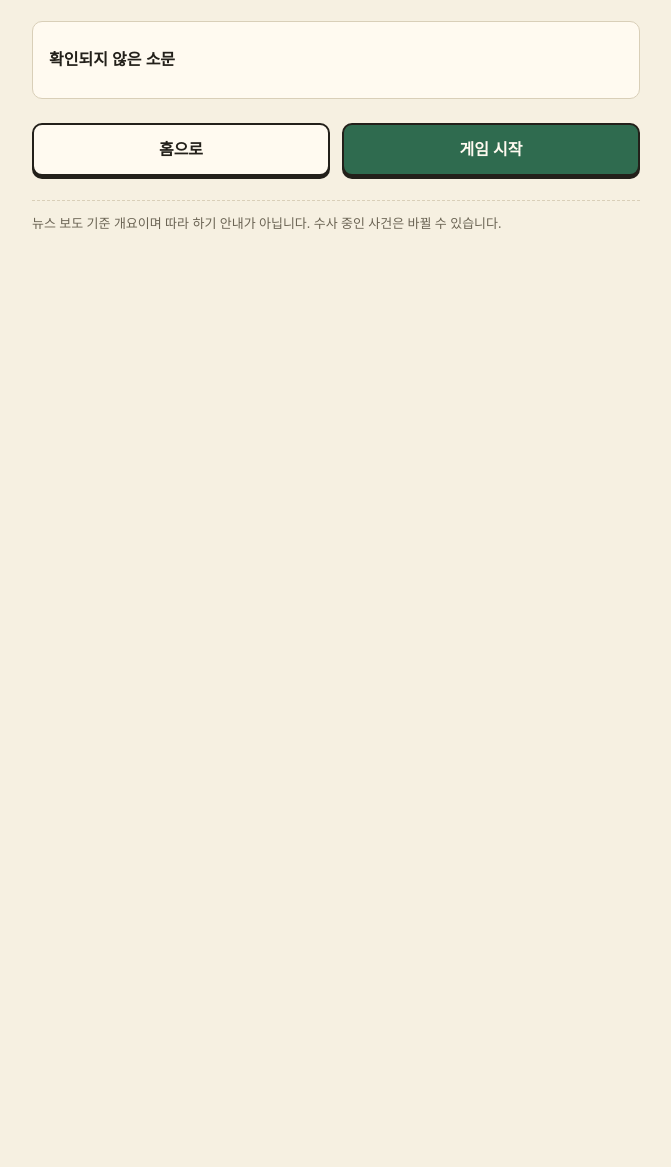
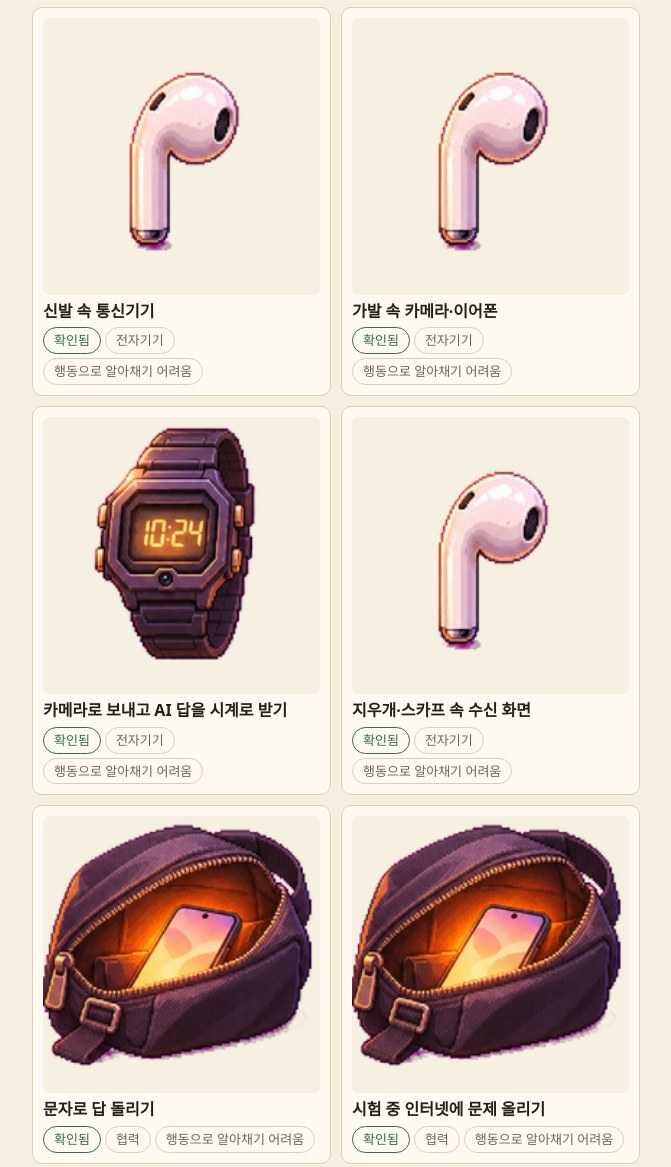
Before and after one commit to Kim-Taesu/game-catchcheating, a website with bundled scripts: page public/dex.html in a window 1280 px wide. Shown: the part 3568-4735 px from the top of the page, without its empty margins (304-975 px from the left). Before the commit the page ends 3842 px from the top, so only its background shows below. Built offline with nearby package versions, Linux system fonts and the light colour scheme.

Commit message:
content: 9 more dex cases, KR and overseas, plus a "leak" group
Shoe and wig devices (IN 2021, ES 2023), camera -> AI -> smartwatch (KR 2026),
receivers in erasers and scarves (CN 2016), SMS answer relay (2005 수능),
posting questions online mid-exam (JP 2011/2022), passing notes over the wall
(IN 2015), restroom relay (TOEIC 2023), and insider leaks (new group). proxy-id
gains US 2011 and CN 2014 origins. All confirmed by news reports, dex-only,
sources checked 200; research doc section I records facts and sources.

Co-Authored-By: Claude Opus 5.5 <noreply@anthropic.com>

```diff
--- a/public/data/cases.json
+++ b/public/data/cases.json
@@ -417,15 +417,183 @@
     "group": "proxy",
     "origins": [
       { "country": "KR", "year": 2026, "label": "TOPIK 대리시험 조직" },
-      { "country": "KR", "year": 2014, "label": "TOPIK 대리시험" }
+      { "country": "KR", "year": 2014, "label": "TOPIK 대리시험" },
+      { "country": "US", "year": 2011, "label": "롱아일랜드 SAT·ACT 대리시험", "sourceUrl": "https://cbsnews.com/newyork/news/prosecutors-to-arrest-at-least-35-students-in-sat-act-cheating-scandal" },
+      { "country": "CN", "year": 2014, "label": "가오카오 지문 필름 대리시험", "sourceUrl": "https://www.inverse.com/article/45738-spy-tech-gaokao-cheaters-fake-fingerprints" }
     ],
     "summary": "의뢰자 인적사항에 닮은 대리 응시자의 사진을 합성한 신분증으로 대신 시험을 봤다. 2026년 113명이 입건됐다.",
     "cue": "신분증 사진과 얼굴을 맨눈으로 대조하는 허점을 노렸다. 2014년에는 응시자가 신분증 번호를 잘못 적어 들켰다.",
-    "detect": "경찰은 생체인식 본인 확인과 금속탐지기 도입을 요청했다.",
+    "detect": "경찰은 생체인식 본인 확인을 요청했다. 미국 SAT는 점수가 갑자기 크게 오르면 표시해 취소했고, 중국은 지문 필름을 막으려 손가락 정맥 인식을 들였다.",
     "status": "confirmed",
     "sources": [
       { "title": "뉴시스: TOPIK 대리시험 조직 113명 입건", "url": "https://www.newsis.com/view/NISX20260721_0003716808" },
-      { "title": "경향신문: TOPIK 대리시험 적발 (2014)", "url": "https://www.khan.co.kr/article/201403111659421" }
+      { "title": "경향신문: TOPIK 대리시험 적발 (2014)", "url": "https://www.khan.co.kr/article/201403111659421" },
+      { "title": "CBS New York: 롱아일랜드 SAT·ACT 대리시험 수사 (2011)", "url": "https://cbsnews.com/newyork/news/prosecutors-to-arrest-at-least-35-students-in-sat-act-cheating-scandal" },
+      { "title": "Inverse: 가오카오 대리시험 지문 필름과 대응 (2018)", "url": "https://www.inverse.com/article/45738-spy-tech-gaokao-cheaters-fake-fingerprints" }
+    ],
+    "playable": false,
+    "visibility": "low"
+  },
+  {
+    "id": "shoe-device",
+    "name": "신발 속 통신기기",
+    "group": "device",
+    "origins": [
+      { "country": "IN", "year": 2021, "label": "라자스탄 교사자격시험(REET)", "sourceUrl": "https://www.freepressjournal.in/india/reet-2021-5-held-for-cheating-via-bluetooth-chappals-worth-rs-6-lakhs-in-rajasthans-ajmer-see-pics" }
+    ],
+    "summary": "슬리퍼 밑창에 휴대폰·블루투스 장치를 숨기고, 귀 속 초소형 이어폰으로 밖에서 불러 주는 답을 들었다. 한 조직이 이런 슬리퍼 25켤레를 만들었다.",
+    "cue": "시험장 감독관이 수상한 행동을 보고 귀 속 이어폰을 찾아냈고, 응시자가 신발 속 장치를 털어놨다. 다른 지역에서도 같은 슬리퍼가 나왔다.",
+    "detect": "주 정부는 시험 당일 여러 지역의 인터넷과 모바일 서비스를 12시간 끊었다.",
+    "status": "confirmed",
+    "sources": [
+      { "title": "Free Press Journal: REET 블루투스 슬리퍼 부정행위 (2021)", "url": "https://www.freepressjournal.in/india/reet-2021-5-held-for-cheating-via-bluetooth-chappals-worth-rs-6-lakhs-in-rajasthans-ajmer-see-pics" },
+      { "title": "Sentinel Assam: 블루투스 슬리퍼로 부정행위 5명 체포 (2021)", "url": "https://www.sentinelassam.com/more-news/national-news/five-held-in-rajasthan-for-cheating-in-exam-with-bluetooth-chappals-556611" }
+    ],
+    "playable": false,
+    "visibility": "low"
+  },
+  {
+    "id": "wig-device",
+    "name": "가발 속 카메라·이어폰",
+    "group": "device",
+    "origins": [
+      { "country": "ES", "year": 2023, "label": "과달라하라 운전면허 필기", "sourceUrl": "https://m.murciatoday.com/toupee-trick-fraudsters-think-up-ingenious-way-to-pass-spanish-theory-test_2143938-a.html" }
+    ],
+    "summary": "귀를 덮는 가발 속에 초소형 카메라나 마이크를 숨기고, 밖의 공범이 문제를 보고 답을 불러 줬다.",
+    "cue": "스페인어를 거의 못 하는데 다른 응시자보다 훨씬 일찍 끝냈고, 가발이 한눈에 티가 났다.",
+    "detect": "형사처벌은 피했지만 6개월간 필기시험 재응시가 금지됐다.",
+    "status": "confirmed",
+    "sources": [
+      { "title": "Murcia Today: 가발 속 장비로 운전면허 필기 부정행위 (2023)", "url": "https://m.murciatoday.com/toupee-trick-fraudsters-think-up-ingenious-way-to-pass-spanish-theory-test_2143938-a.html" }
+    ],
+    "playable": false,
+    "visibility": "low"
+  },
+  {
+    "id": "camera-ai-watch",
+    "name": "카메라로 보내고 AI 답을 시계로 받기",
+    "group": "device",
+    "origins": [
+      { "country": "KR", "year": 2026, "label": "대학 중간고사" }
+    ],
+    "summary": "가슴께에 숨긴 카메라로 문제를 친구에게 보내고, 친구가 AI로 푼 답을 스마트워치로 받았다.",
+    "cue": "만점을 받자 교수가 같은 문제를 감독 아래 다시 풀게 했고, 제대로 풀지 못하다 자백했다.",
+    "detect": "시험 0점과 과목 F. 학과는 기말고사부터 카메라·시계 반입을 막고 안경도 검사하기로 했다.",
+    "status": "confirmed",
+    "sources": [
+      { "title": "Korea JoongAng Daily: AI cheating tests Korean universities (2026)", "url": "https://www.koreajoongangdaily.com/korea/ai-cheating-tests-korean-universities-as-school-struggle-to-keep-up/12931532" }
+    ],
+    "playable": false,
+    "visibility": "low"
+  },
+  {
+    "id": "eraser-receiver",
+    "name": "지우개·스카프 속 수신 화면",
+    "group": "device",
+    "origins": [
+      { "country": "CN", "year": 2016, "label": "베이징 대학원 입학시험", "sourceUrl": "https://mothership.sg/2018/08/beijing-entrance-exam-jailed-cheating-screens-erasers-scarves" }
+    ],
+    "summary": "작은 액정이 달린 수신기를 지우개와 실크 스카프에 숨기고, 초소형 이어폰도 함께 써서 밖에서 보낸 답을 받았다. 6명이 징역형을 받았다.",
+    "cue": "경찰은 시험 당일 33명의 부정행위를 도운 6명을 체포했다.",
+    "detect": "중국은 무선 신호를 잡는 드론·차량, 얼굴 인식, 금속탐지기를 쓴다. 2025년엔 AI 앱들이 시험 시간 동안 사진 풀이 기능을 멈췄다.",
+    "status": "confirmed",
+    "sources": [
+      { "title": "Mothership: 지우개·스카프 속 화면으로 부정행위, 6명 징역형 (2018)", "url": "https://mothership.sg/2018/08/beijing-entrance-exam-jailed-cheating-screens-erasers-scarves" },
+      { "title": "CBS News: China uses drones to catch exam cheaters", "url": "https://www.cbsnews.com/news/china-drones-catch-students-cheating-gaokao-college-entrance-exam" },
+      { "title": "Fortune: Alibaba, Tencent freeze AI tools during gaokao (2025)", "url": "https://fortune.com/asia/2025/06/09/alibaba-tencent-freeze-ai-tools-gaokao-china-exam/" }
+    ],
+    "playable": false,
+    "visibility": "low"
+  },
+  {
+    "id": "sms-relay",
+    "name": "문자로 답 돌리기",
+    "group": "collab",
+    "origins": [
+      { "country": "KR", "year": 2004, "label": "2005학년도 수능" }
+    ],
+    "summary": "잘하는 응시자가 숨긴 휴대폰으로 답을 보내면, 밖의 도우미가 다른 응시자들에게 다시 보냈다. 전국에서 374명이 입건됐다.",
+    "cue": "광주에서 먼저 드러났고, 경찰이 수능 당일 오간 숫자 문자를 통신사에서 받아 추려 내며 수사가 전국으로 넓어졌다.",
+    "detect": "226명이 시험 무효 처분을 받았다. 시험장에 휴대폰을 들이지 못하게 막는 것이 기본이 됐다.",
+    "status": "confirmed",
+    "sources": [
+      { "title": "한국교육신문: 수능 부정 수사 마무리 374명 입건 (2004)", "url": "https://hangyo.com/mobile/article.html?no=9804" },
+      { "title": "주간경향: 수능 부정 수사 (2004)", "url": "https://weekly.khan.co.kr/article/8735" }
+    ],
+    "playable": false,
+    "visibility": "low"
+  },
+  {
+    "id": "online-ask",
+    "name": "시험 중 인터넷에 문제 올리기",
+    "group": "collab",
+    "origins": [
+      { "country": "JP", "year": 2011, "label": "교토대 입시", "sourceUrl": "https://phys.org/news/2011-03-japan-police-yahoo-exam-probe.amp" },
+      { "country": "JP", "year": 2022, "label": "대학입학공통테스트", "sourceUrl": "https://www.daily.co.jp/gossip/2022/01/28/0015016800.shtml" }
+    ],
+    "summary": "숨긴 휴대폰으로 문제를 질문 사이트나 온라인 과외 서비스에 보내 풀이를 받았다. 2022년엔 소매에 숨긴 폰으로 문제를 찍었다.",
+    "cue": "2011년엔 시험 중에 문제가 올라오고 답이 달려 드러났고, 경찰이 사이트 접속 기록으로 추적했다. 2022년엔 풀이를 부탁받은 대학생이 시험 문제임을 알아채고 신고했다.",
+    "detect": "2022년 응시자는 해당 시험 성적이 무효가 됐고, 이듬해부터 전자기기 취급 규정이 강화됐다.",
+    "status": "confirmed",
+    "sources": [
+      { "title": "Phys.org: 교토대 입시 문제 인터넷 게시 수사 (2011)", "url": "https://phys.org/news/2011-03-japan-police-yahoo-exam-probe.amp" },
+      { "title": "데일리스포츠: 공통테스트 유출, 소매에 숨긴 스마트폰으로 촬영 (2022)", "url": "https://www.daily.co.jp/gossip/2022/01/28/0015016800.shtml" }
+    ],
+    "playable": false,
+    "visibility": "low"
+  },
+  {
+    "id": "outside-help",
+    "name": "벽 타고 쪽지 건네기",
+    "group": "collab",
+    "origins": [
+      { "country": "IN", "year": 2015, "label": "비하르주 10학년 시험", "sourceUrl": "https://www.npr.org/sections/thetwo-way/2015/03/21/394486567/police-in-india-arrest-hundreds-in-10th-grade-cheating-scandal" }
+    ],
+    "summary": "가족과 지인들이 시험장 건물 벽을 타고 올라가 창문으로 쪽지를 건넸다.",
+    "cue": "대낮에 벌어진 장면이 영상으로 보도됐다.",
+    "detect": "약 600명이 퇴학 처리되고 수백 명이 체포됐다. 경찰이 돈을 받고 출입을 눈감아 줬다는 의혹도 나왔다.",
+    "status": "confirmed",
+    "sources": [
+      { "title": "NPR: Police in India arrest hundreds in cheating scandal (2015)", "url": "https://www.npr.org/sections/thetwo-way/2015/03/21/394486567/police-in-india-arrest-hundreds-in-10th-grade-cheating-scandal" },
+      { "title": "CBS News: Indian parents scale school wall to help students cheat (2015)", "url": "https://www.cbsnews.com/news/indian-parents-scale-school-wall-to-help-students-cheat-on-exams" }
+    ],
+    "playable": false,
+    "visibility": "low"
+  },
+  {
+    "id": "restroom-relay",
+    "name": "쉬는 시간 화장실 답 전달",
+    "group": "collab",
+    "origins": [
+      { "country": "KR", "year": 2023, "label": "토익 대리 답안 조직" }
+    ],
+    "summary": "듣기평가가 끝난 뒤 화장실 가는 시간에, 변기·라디에이터 뒤에 숨겨 둔 휴대폰이나 쪽지로 답을 건넸다. 건당 300만~500만 원을 받았다.",
+    "cue": "시험 주관사의 제보로 수사가 시작돼 23차례의 부정행위가 드러났다.",
+    "detect": "화장실 가는 시간처럼 감독이 느슨한 순간이 빈틈이 됐다.",
+    "status": "confirmed",
+    "sources": [
+      { "title": "쿠키뉴스: 토익 화장실 답안 전달 조직 검거 (2023)", "url": "https://www.kukinews.com/article/view/kuk202308030111" },
+      { "title": "파이낸셜뉴스: 토익 부정행위 브로커 검거 (2023)", "url": "https://www.fnnews.com/news/202308030903031907" }
+    ],
+    "playable": false,
+    "visibility": "low"
+  },
+  {
+    "id": "insider-leak",
+    "name": "시험지·답안 사전 유출",
+    "group": "leak",
+    "origins": [
+      { "country": "KR", "year": 2018, "label": "고교 정기고사 답안 유출" },
+      { "country": "KR", "year": 2024, "label": "대학 수시 논술" }
+    ],
+    "summary": "관리하는 쪽에서 문제나 답이 새어 나갔다. 교사가 자녀에게 정기고사 답안을 넘겼고(징역 3년 확정), 감독관 착각으로 논술 시험지가 1시간 일찍 배부됐다.",
+    "cue": "2018년엔 의혹 제기 뒤 수사로 드러났다. 2024년엔 시험지 사진이 온라인에 올라오며 알려졌다.",
+    "detect": "응시자 행동으로는 알 수 없다. 출제·보관·배부 절차를 관리해야 막을 수 있다.",
+    "status": "confirmed",
+    "sources": [
+      { "title": "YTN: 시험문제 유출 고교 전 교무부장 징역 3년 확정 (2020)", "url": "https://www.ytn.co.kr/_ln/0103_202003121918269376" },
+      { "title": "YTN: 논술 시험지 사진 온라인 유출 (2024)", "url": "https://www.ytn.co.kr/_ln/0103_202410141919523364" },
+      { "title": "법률신문: 서울고법, 논술시험 효력 인정 (2024)", "url": "https://www.lawtimes.co.kr/news/articleViewAmp.html?idxno=203463" }
     ],
     "playable": false,
     "visibility": "low"
--- a/public/dex.js
+++ b/public/dex.js
@@ -3,8 +3,8 @@ import { safeStorage, loadDiscovered } from '/game/storage.js'
 import { BASIS_LABEL, STATUS_LABEL } from '/game/labels.js'
 
 const STATUS = { ...STATUS_LABEL, unverified: '미검증 소문' }
-const GROUP = { device: '전자기기', collab: '협력', classic: '고전', proxy: '대리응시' }
-const COUNTRY = { KR: '한국', JP: '일본', IN: '인도', TH: '태국', TW: '대만', IT: '이탈리아', TR: '튀르키예', VN: '베트남' }
+const GROUP = { device: '전자기기', collab: '협력', classic: '고전', proxy: '대리응시', leak: '사전 유출' }
+const COUNTRY = { KR: '한국', JP: '일본', IN: '인도', TH: '태국', TW: '대만', IT: '이탈리아', TR: '튀르키예', VN: '베트남', CN: '중국', US: '미국', ES: '스페인' }
 const PROP = {
   'button-camera': 'prop-button-camera',
   'calculator-mod': 'prop-calculator-back',
@@ -12,6 +12,15 @@ const PROP = {
   'disguised-item': 'prop-cheat-note',
   'phone-in-bag': 'prop-phone-glow',
   'proxy-id': 'prop-id-card',
+  'shoe-device': 'prop-earbud',
+  'wig-device': 'prop-earbud',
+  'camera-ai-watch': 'prop-smartwatch',
+  'eraser-receiver': 'prop-earbud',
+  'sms-relay': 'prop-phone-glow',
+  'online-ask': 'prop-phone-glow',
+  'outside-help': 'prop-cheat-note',
+  'restroom-relay': 'prop-cheat-note',
+  'insider-leak': 'prop-cheat-note',
 }
 const PLAYABLE_TOTAL = 12
 
--- a/public/game/round.d.ts
+++ b/public/game/round.d.ts
@@ -1,7 +1,7 @@
 export type Origin = { country: string; year: number; label: string; sourceUrl?: string }
 export type Source = { title: string; url: string }
 export type CaseStatus = 'confirmed' | 'investigating' | 'mentioned' | 'unverified'
-export type CaseGroup = 'device' | 'collab' | 'classic' | 'proxy'
+export type CaseGroup = 'device' | 'collab' | 'classic' | 'proxy' | 'leak'
 export type BasisKind = 'report' | 'guideline' | 'community' | 'industry'
 
 export type Tell = {
@@ -34,7 +34,10 @@ export type Innocent = {
   behavior: 'oneoff' | 'repeat'
   /** Action-pose sentence, same style as `Tell.action` (ends in "다"). */
   action: string
+  /** Why it is normal, concretely. */
   why: string
+  /** How it differs from the look-alike cheating tell (result-screen detail). */
+  vs?: string
 }
 
 export type SeatPlan = {
```
Also changed, not shown: docs/research/cheating-methods.md (+32 -0 lines), e2e/dex.spec.ts (+6 -6 lines), public/dex.html (+1 -0 lines), tests/content.test.ts (+16 -2 lines), tests/dex.test.ts (+2 -2 lines).
